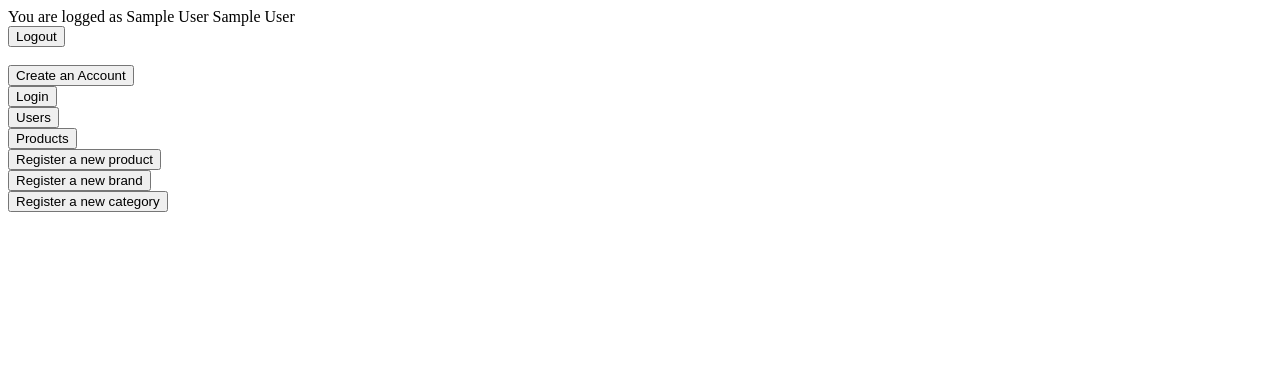
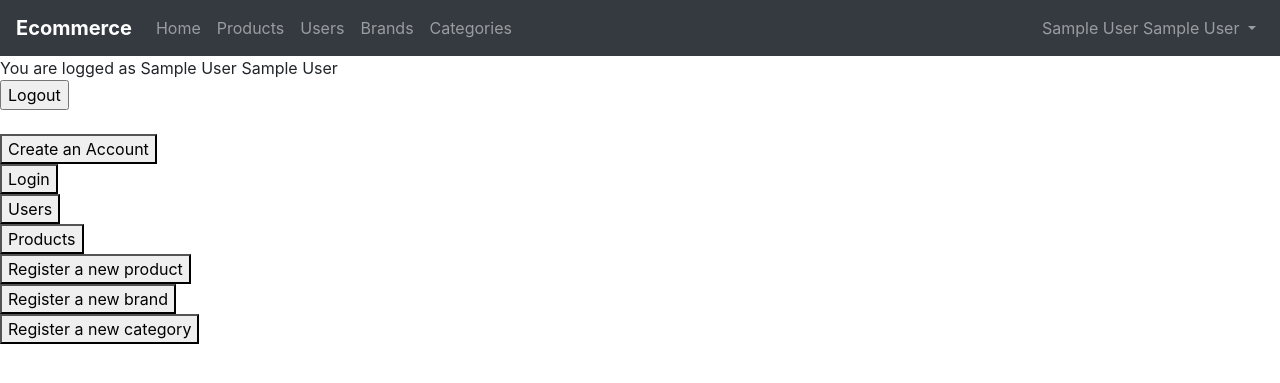
Before and after one commit to Gap1512/ecommerce, a PHP site: page / in a window 1280 px wide. Shown: the top 383 px of the page. Run offline with PHP 8.4, Linux system fonts and the light colour scheme; the visitor is signed in with stand-in values (Sample User, id 1).

Commit message:
NavBar added to all pages and synchronized with sessions and current pages.

```diff
--- /dev/null
+++ b/bootstrap_include.php
@@ -0,0 +1,3 @@
+<script type="text/javascript" src="js/bootstrap/jquery.min.js"></script>
+<script type="text/javascript" src="js/bootstrap/bootstrap.bundle.min.js"></script>
+<link rel="stylesheet" type="text/css" href="css/bootstrap/bootstrap.min.css">
--- a/brands-register.php
+++ b/brands-register.php
@@ -1,5 +1,3 @@
-<?php require 'user-validation.php'; validadeUser(TRUE); ?>
-
 <!DOCTYPE HTML>
 <html>
 <head>
@@ -7,7 +5,8 @@
     <title>Brands Register</title>
 </head>
 <body>
-
+    <?php include 'navbar.php' ?>
+    <?php validadeUser(TRUE); ?>
     <form id="brand-register" action="/ecommerce/database/brand-insert.php" method="post">
          <h1>Register a new brand</h1>
          <input type="text" name="brandName" placeholder="Name" autofocus><br>
--- a/categories-register.php
+++ b/categories-register.php
@@ -1,5 +1,3 @@
-<?php require 'user-validation.php'; validadeUser(TRUE); ?>
-
 <!DOCTYPE HTML>
 <html>
 <head>
@@ -7,6 +5,8 @@
     <title>Categories Register</title>
 </head>
 <body>
+    <?php include 'navbar.php' ?>
+    <?php validadeUser(TRUE); ?>
     <form id="categories-register" action="/ecommerce/database/category-insert.php" method="post">
          <h1>Register a new category</h1>
          <input type="text" name="categoryName" placeholder="Name" autofocus><br>
--- a/create-account.html
+++ b/create-account.php
@@ -5,6 +5,7 @@
     <title>Create Account</title>
 </head>
 <body>
+    <?php include 'navbar.php' ?>
     <form id="customer-register" action="/ecommerce/database/customer-insert.php" method="post">
          <h1>Create Account</h1>
          <input type="text" name="customerEmail" placeholder="Email" autofocus><br>
--- a/customers.php
+++ b/customers.php
@@ -1,11 +1,11 @@
-<?php require 'user-validation.php'; validadeUser(TRUE); ?>
-
 <head>
 <link rel="stylesheet" href="css/fontawesome/css/all.css">
-<link rel="stylesheet" type="text/css" href="css/bootstrap/bootstrap.min.css">
+<?php include 'bootstrap_include.php' ?>
 <link rel="stylesheet" href="css/produtos.css">
 
 </head>
+<?php include 'navbar.php' ?>
+<?php validadeUser(TRUE); ?>
 <div class="table-content">
     <table class="table table-borded table-responsive table-striped " id="table-list">
         <thead class="table-dark">
--- a/database/login.php
+++ b/database/login.php
@@ -2,8 +2,8 @@
 
     session_start();
 
-function login($table, $admin){
-
+    function login($table, $admin)
+    {
         require 'database-connection.php';
 
         $connection=databaseConnection();
@@ -33,7 +33,6 @@ function login($table, $admin){
             <a href="/ecommerce/login.html" target="_blank">try again </a> or <a href="/ecommerce/create-account.html" target="_blank">create an account</a><br>';
 
         pg_close($connection);
-
     }
 
     if (!isset($_POST['admin'])) login('Customers', FALSE);
--- a/index.php
+++ b/index.php
@@ -5,14 +5,13 @@
     <title>Main Page</title>
 </head>
 <body>
-
-  <?php include 'user-validation.php'; loginInfo(); ?>
-
-  <a href="/ecommerce/create-account.html">
+  <?php include 'navbar.php' ?>
+  <?php loginInfo(); ?>
+  <a href="/ecommerce/create-account.php">
     <button type="button">Create an Account</button>
   </a><br>
 
-  <a href="/ecommerce/login.html">
+  <a href="/ecommerce/login.php">
     <button type="button">Login</button>
   </a><br>
 
--- a/login.html
+++ b/login.php
@@ -5,6 +5,7 @@
     <title>Login</title>
 </head>
 <body>
+    <?php include 'navbar.php' ?>
     <form id="login" action="/ecommerce/database/login.php" method="post">
          <h1>Login</h1>
 
--- /dev/null
+++ b/navbar.php
@@ -0,0 +1,51 @@
+<?php include_once 'bootstrap_include.php'?>
+<?php include_once 'user-validation.php'?>
+<script type="text/javascript">
+    $(document).ready(function() {
+        $('li.active').removeClass('active');
+        $('a[href="' + location.pathname + '"]').closest('li').addClass('active');
+    });
+</script>
+<nav class="navbar navbar-expand-lg navbar-dark bg-dark">
+    <a class="navbar-brand" href="#"><strong>Ecommerce</strong></a>
+    <button class="navbar-toggler" type="button" data-toggle="collapse" data-target="#navbarNav" aria-controls="navbarNav" aria-expanded="false" aria-label="Toggle navigation">
+        <span class="navbar-toggler-icon"></span>
+    </button>
+    <div class="collapse navbar-collapse" id="navbarNav">
+        <ul class="navbar-nav mr-auto">
+        <li class="nav-item">
+            <a class="nav-link" href="/ecommerce/index.php">Home <span class="sr-only">(current)</span></a>
+        </li>
+        <li class="nav-item">
+            <a class="nav-link" href="/ecommerce/products.php">Products</a>
+        </li>
+        <li class="nav-item">
+            <a class="nav-link" href="/ecommerce/customers.php">Users</a>
+        </li>
+        <li class="nav-item">
+            <a class="nav-link" href="/ecommerce/brands-register.php">Brands</a>
+        </li>
+        <li class="nav-item">
+            <a class="nav-link" href="/ecommerce/categories-register.php">Categories</a>
+        </li>
+        </ul>
+        <ul class="navbar-nav" id="navbarNavUser" <?php echo setStyleVisibility('isLoggedIn',true)?>>
+        <li class="nav-item">
+            <a class="nav-link" href="/ecommerce/create-account.php">Create an account</a>
+        </li>
+        <li class="nav-item">
+            <a class="nav-link" href="/ecommerce/login.php">Login</a>
+        </li>
+        </ul>
+        <ul class="navbar-nav" id="navbarNavUserLogged" <?php echo setStyleVisibility('isLoggedIn',false)?>>
+        <li class="nav-item dropdown">
+            <a class="nav-link dropdown-toggle" href="#" id="navbarDropdownMenuLink" role="button" data-toggle="dropdown" aria-haspopup="true" aria-expanded="false">
+            <?php echo getUserCompleteName(); ?>
+            </a>
+            <div class="dropdown-menu dropdown-menu-right" aria-labelledby="navbarDropdownMenuLink">
+            <a class="dropdown-item" href="/ecommerce/logout.php">Logout</a>
+            </div>
+        </li>
+        </ul>
+    </div>
+</nav>
--- a/products-register.php
+++ b/products-register.php
@@ -1,5 +1,3 @@
-<?php require 'user-validation.php'; validadeUser(TRUE); ?>
-
 <!DOCTYPE HTML>
 <html>
 <head>
@@ -7,6 +5,8 @@
     <title>Products Register</title>
 </head>
 <body>
+    <?php include 'navbar.php' ?>
+    <?php validadeUser(TRUE); ?>
     <form id="product-register" action="/ecommerce/database/product-insert.php" method="post">
          <h1>Register a new product</h1>
          <input type="text" name="productName" placeholder="Name" autofocus><br>
--- a/user-validation.php
+++ b/user-validation.php
@@ -25,5 +25,22 @@ function loginInfo(){
     }
 }
 
+function getUserCompleteName(){
+    if(isLoggedIn()){
+        return $_SESSION['customerFirstName']." ".$_SESSION['customerLastName'];
+    }
+    return "";
+}
+
+function isLoggedIn(){
+    if(isset($_SESSION['customerFirstName']) and isset($_SESSION['customerLastName'])){
+        return true;
+    }
+    return false;
+}
+
+function setStyleVisibility($boolFunction,$inverse = false){
+    if(!$boolFunction() xor $inverse) echo 'style="display:none;"';
+}
 
 ?>
```
Also changed, not shown: products.php (+9 -8 lines), css/style.css (added). Lines whose indentation alone changed are shown as unchanged.
